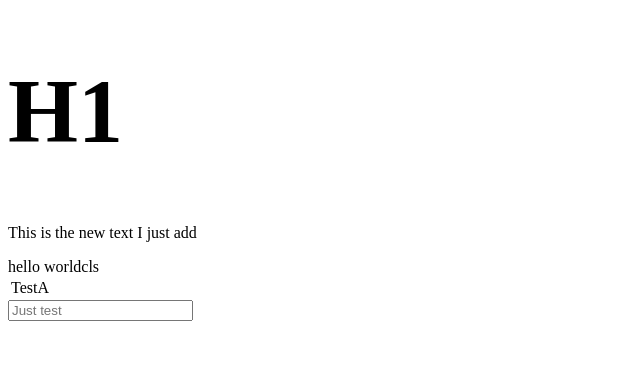
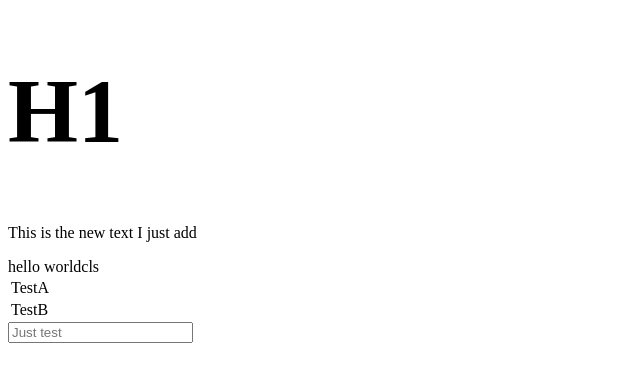
Before and after one commit to Piseth888/test, a plain HTML site: page index.html in a window 1280 px wide. Shown: the whole page, without its empty margins (0-640 px from the left). Drawn offline with nearby package versions, Linux system fonts and the light colour scheme.

Commit message:
add new row

```diff
--- a/index.html
+++ b/index.html
@@ -13,6 +13,9 @@
             <tr>
                 <td>TestA</td>
             </tr>
+            <tr>
+                <td>TestB</td>
+                </tr>
         </table>
         <input type="text" class="bbkk" placeholder="Just test">
     </body>
```
